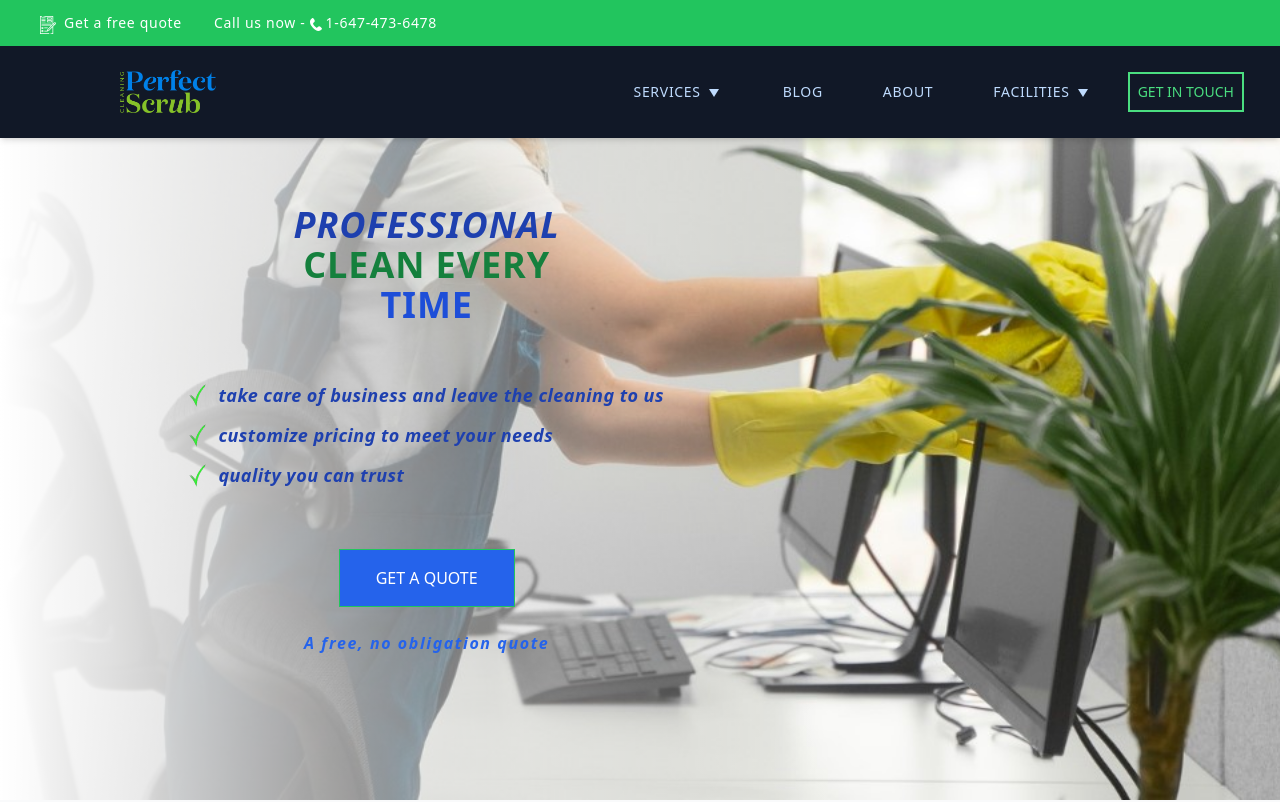
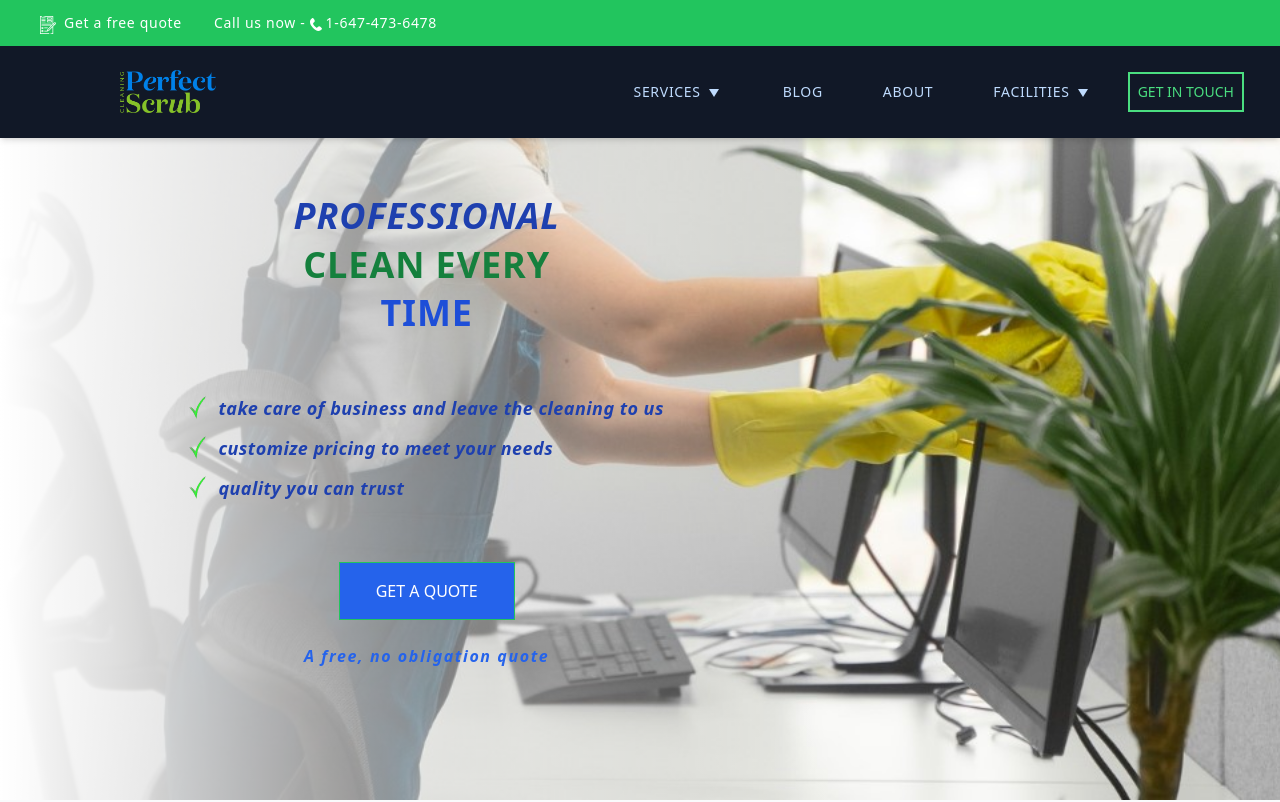
Before and after one commit to perfectscrub/perfect-scrub, a Next.js app: page / in a window 1280 px wide. Shown: the top 802 px of the page. Built offline with nearby package versions, Linux system fonts and the light colour scheme.

Commit message:
set line-height for h1 tag

```diff
--- a/styles/globals.css
+++ b/styles/globals.css
@@ -39,6 +39,9 @@
     background: linear-gradient(#00000000, #00000000), url(/office-cleaning-indoors.jpg);
     @apply bg-cover bg-right;
     background-position: 68%;
+  }
+  .hero__container h1 {
+    line-height: 1.35;
   }
 
   .about_us-image {
```
